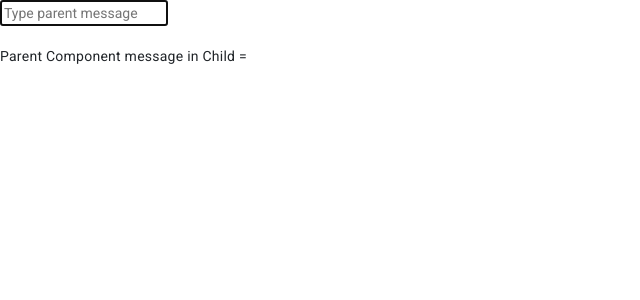
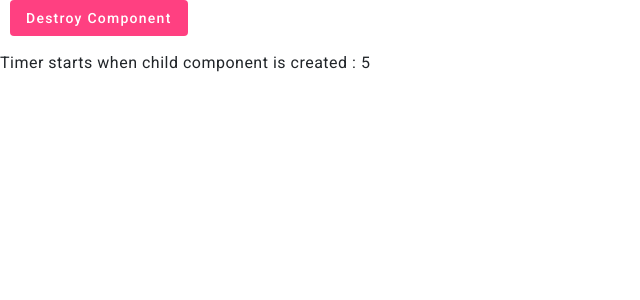
Before and after one commit to gautamchauhan1/learning-lifecycle-hooks, an Angular app: page / in a window 1280 px wide. Shown: the top 300 px of the page, without its empty margins (0-640 px from the left). Built offline with nearby package versions, Linux system fonts and the light colour scheme.

Commit message:
feat: simplified ngOnDestroy example with basic counter

```diff
--- a/src/app/life-child/life-child.component.html
+++ b/src/app/life-child/life-child.component.html
@@ -1 +1 @@
-<p> Parent Component message in Child = {{message}}</p>
+<h4>Timer starts when child component is created : {{count}}</h4>
--- a/src/app/life-child/life-child.component.ts
+++ b/src/app/life-child/life-child.component.ts
@@ -1,26 +1,40 @@
-import { AfterContentChecked, AfterContentInit, AfterViewChecked, AfterViewInit, Component, DoCheck, Input, OnChanges, OnInit, SimpleChanges } from '@angular/core';
+import { AfterContentChecked, AfterContentInit, AfterViewChecked, AfterViewInit, Component, DoCheck, OnChanges, OnDestroy, OnInit, SimpleChanges } from '@angular/core';
 
 @Component({
   selector: 'app-life-child',
   templateUrl: './life-child.component.html',
   styleUrls: ['./life-child.component.scss']
 })
-export class LifeChildComponent implements OnChanges, OnInit, DoCheck, AfterContentInit, AfterContentChecked, AfterViewInit , AfterViewChecked {
+export class LifeChildComponent implements OnChanges, OnInit, DoCheck, AfterContentInit, AfterContentChecked, AfterViewInit, AfterViewChecked, OnDestroy {
 
- @Input() message!: string;
+  constructor() { }
 
-  constructor(){
+  count: number =0;
+  timer: any;
+
+  ngOnChanges(changes: SimpleChanges): void {
+
   }
 
- ngAfterViewInit(): void {
-   console.log('Life Child AfterViewInit');
 
- }
+  ngOnInit(): void {
+    this.timer = setInterval(()=>{
+      this.count++;
+    }, 1000
+    );
+    console.log('Timer started');
 
-  ngAfterViewChecked(): void {
-    console.log('Life Child AfterViewChecked', this.message);
   }
 
+    ngOnDestroy(): void {
+    clearInterval(this.timer);
+    console.log('timer stopped, Component destroyed');
+
+  }
+
+  ngDoCheck(): void {
+
+  }
   ngAfterContentInit(): void {
 
 
@@ -30,16 +44,13 @@ export class LifeChildComponent implements OnChanges, OnInit, DoCheck, AfterCont
 
   }
 
-  ngOnChanges(changes: SimpleChanges): void {
+  ngAfterViewInit(): void {
 
   }
 
-  ngDoCheck(): void {
+  ngAfterViewChecked(): void {
 
   }
 
 
-  ngOnInit(): void {
-  }
-
 }
--- a/src/app/life-parent/life-parent.component.html
+++ b/src/app/life-parent/life-parent.component.html
@@ -1,5 +1,8 @@
 
-<input #myInput [(ngModel)]="parentMessage" placeholder="Type parent message" />
-<br> <br>
-<app-life-child [message]="parentMessage">
-</app-life-child>
+
+<button mat-button mat-flat-button color="accent" (click)="isInvisible = !isInvisible">{{isInvisible? 'Destroy Component' : 'Create Component'}}</button>
+
+
+<div *ngIf="isInvisible">
+<app-life-child></app-life-child>
+</div>
--- a/src/app/life-parent/life-parent.component.ts
+++ b/src/app/life-parent/life-parent.component.ts
@@ -1,26 +1,14 @@
-import { AfterViewInit, Component, ElementRef, OnInit, ViewChild } from '@angular/core';
+import { Component } from '@angular/core';
 
 @Component({
   selector: 'app-life-parent',
   templateUrl: './life-parent.component.html',
   styleUrls: ['./life-parent.component.scss']
 })
-export class LifeParentComponent implements OnInit, AfterViewInit {
+export class LifeParentComponent {
 
   constructor(){}
 
-  parentMessage: string= '';
-
-  @ViewChild('myInput') inputBox!: ElementRef;
-
-
-  ngOnInit(): void {
-    //    this.inputBox.nativeElement.focus();
-    // we can not focus this input here
-  }
-
-  ngAfterViewInit(): void {
-    this.inputBox.nativeElement.focus(); //Use here to focus input
-  }
+  isInvisible = true;
 
 }
```
